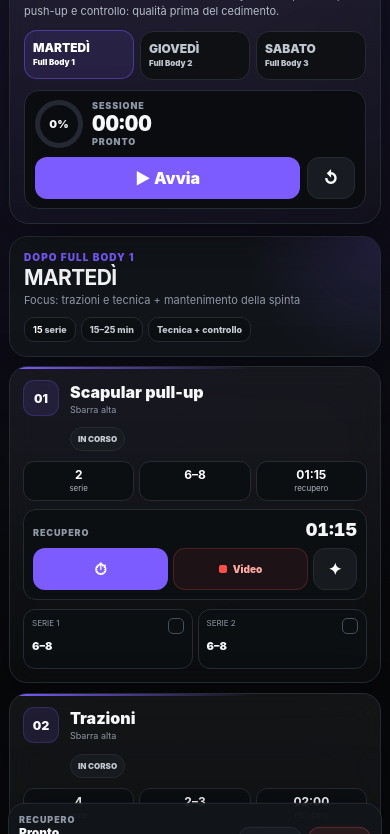
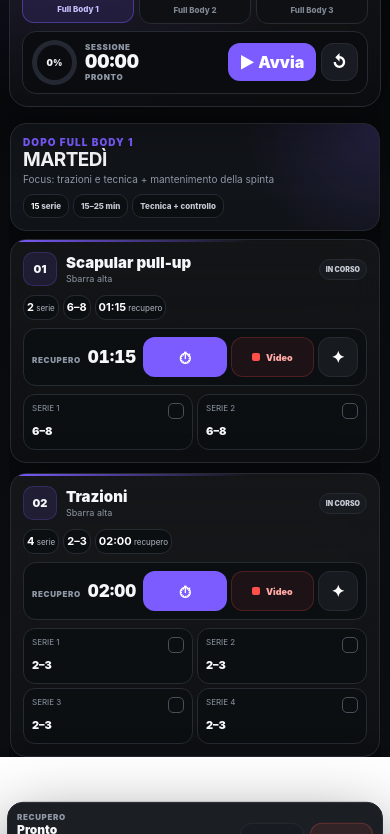
Before and after one commit to dailyfix533-jpg/bodyweight-lab, a plain HTML site: page index.html in a window 390 px wide. Shown: the part 87-921 px from the top of the page. After the commit the page ends 844 px from the top, so only its background shows below. Drawn offline with Linux system fonts and the light colour scheme.

Commit message:
Redesign mobile scrolling and spacing

```diff
--- a/index.html
+++ b/index.html
@@ -18,63 +18,72 @@
 .toast{position:fixed;top:12px;left:50%;transform:translate(-50%,-150%);z-index:80;background:#171b21;border:1px solid var(--line);padding:10px 13px;border-radius:12px;font-size:11px;font-weight:900;transition:.3s var(--ease)}.toast.on{transform:translate(-50%,0)}
 .install{display:none;align-items:center;gap:9px;margin-top:10px;padding:9px 11px;border-radius:15px}.install.on{display:flex}.install span{flex:1;color:#c1c7d0;font-size:10px}.install b{display:block;color:#fff;font-size:11px}
 @media(max-width:650px){
-.hero{position:relative;top:auto;margin-bottom:12px;padding:14px;border-radius:20px}
-.hero .sub{font-size:11px;line-height:1.42;max-width:none}
-h1{font-size:24px;line-height:1.08;letter-spacing:-.03em}
-.eyebrow{font-size:9px}
-.tabs{gap:6px;margin-top:12px}
-.tab{min-width:0;padding:10px 8px;border-radius:13px;font-size:12px;line-height:1.15}
-.tab small{display:block;font-size:8px;margin-top:3px;line-height:1.2}
-.session{grid-template-columns:48px 1fr;gap:9px;padding:9px 10px;border-radius:15px}
-.ring{width:48px;height:48px}
-.time{font-size:21px}
-.session .controls{grid-column:1/-1;display:grid;grid-template-columns:1fr 48px;gap:7px}
-.session .btn{width:100%;min-height:42px}
-.day{margin:12px 0 9px;padding:14px;border-radius:18px}
-.day h2{font-size:21px;line-height:1.1}
-.day p{font-size:11px;line-height:1.42}
-.stats{margin-top:9px;gap:5px}
-.stat{padding:6px 8px;font-size:9px}
-.ex{padding:13px;border-radius:18px}
-.head{grid-template-columns:36px minmax(0,1fr)}
-.num{width:36px;height:36px;border-radius:11px}
-.name{font-size:16px;line-height:1.25;overflow-wrap:normal;word-break:normal}
-.equip{font-size:9px;line-height:1.25;white-space:normal}
-.status{grid-column:2;justify-self:start;font-size:8px;padding:6px 7px}
-.body{grid-template-columns:1fr;gap:9px;margin-top:10px}
-.pills{display:grid;grid-template-columns:repeat(3,minmax(0,1fr));gap:5px}
-.pill{min-width:0;text-align:center;padding:7px 4px;font-size:8px;line-height:1.15;white-space:normal}
-.pill b{display:block;font-size:12px;line-height:1.05;margin-bottom:2px}
-.rest{flex-direction:column;align-items:stretch;gap:8px;padding:9px}
-.rest>div:first-child{display:flex;align-items:baseline;justify-content:space-between;gap:8px}
-.restt{font-size:18px}
-.rest .actions{display:grid;grid-template-columns:minmax(0,1fr) minmax(0,1fr) 44px;gap:5px;width:100%;margin:0}
-.rest .actions .btn,.rest .actions .video,.rest .actions .more{min-height:42px;height:42px}
-.rest .actions .btn{padding:8px 9px}
-.video{padding:9px 8px;justify-content:center;white-space:nowrap;font-size:10px}
-.more{padding:8px 0}
-.sets{grid-template-columns:repeat(2,minmax(0,1fr));gap:5px}
-.set{min-height:60px;padding:8px}
+html,body{height:100%;overflow:hidden}
+body{overscroll-behavior:none}
+.app{height:100svh;max-width:none;margin:0;padding:8px 9px 0;display:flex;flex-direction:column;overflow:hidden}
+.hero{position:relative;top:auto;flex:0 0 auto;margin:0 0 8px;padding:12px;border-radius:19px}
+.hero .sub{display:none}
+.eyebrow{font-size:8px;letter-spacing:.12em}
+h1{font-size:21px;line-height:1.06;margin:4px 0 9px}
+.tabs{gap:5px;margin-top:0}
+.tab{min-width:0;padding:9px 6px;border-radius:12px;text-align:center;font-size:11px;line-height:1.05;white-space:normal}
+.tab small{display:block;margin-top:5px;font-size:8px;line-height:1;font-weight:800;color:#7f8793}
+.tab.active small{color:#c8c1ff}
+.session{margin-top:7px;grid-template-columns:45px minmax(0,1fr) auto;gap:8px;padding:8px 9px;border-radius:14px}
+.ring{width:45px;height:45px}
+.ring span{font-size:9px}
+.time{font-size:19px;line-height:1.05}
+.label{font-size:8px;letter-spacing:.08em}
+.session .controls{grid-column:auto;display:flex;gap:5px}
+.session .btn{min-height:38px;width:auto;flex:initial;padding:8px 10px}
+.session .btn.primary{min-width:88px}
+.scroll-area{flex:1;min-height:0;overflow-y:auto;overflow-x:hidden;overscroll-behavior:contain;-webkit-overflow-scrolling:touch;padding:0 1px calc(128px + env(safe-area-inset-bottom));scrollbar-width:none}
+.scroll-area::-webkit-scrollbar{display:none}
+.day{margin:8px 0 8px;padding:12px;border-radius:16px}
+.day h2{font-size:19px;line-height:1.05;margin:2px 0 3px}
+.day p{font-size:10px;line-height:1.35}
+.stats{gap:4px;margin-top:8px}
+.stat{padding:6px 7px;font-size:8px}
+.ex{padding:12px;border-radius:16px}
+.head{grid-template-columns:34px minmax(0,1fr) auto;align-items:center;gap:9px}
+.num{width:34px;height:34px;border-radius:10px;font-size:11px}
+.name{font-size:15px;line-height:1.22;overflow-wrap:break-word}
+.equip{font-size:9px;line-height:1.2}
+.status{grid-column:auto;justify-self:end;font-size:7px;padding:5px 6px;white-space:nowrap}
+.body{grid-template-columns:1fr;gap:8px;margin-top:9px}
+.pills{grid-template-columns:repeat(3,minmax(0,1fr));gap:4px}
+.pill{padding:6px 3px;font-size:8px;line-height:1.05;white-space:normal}
+.pill b{font-size:11px;line-height:1}
+.rest{padding:8px;gap:7px}
+.rest>div:first-child{display:flex;align-items:baseline;justify-content:space-between;gap:7px}
+.restt{font-size:17px}
+.rest .actions{display:grid;grid-template-columns:minmax(0,1fr) minmax(0,1fr) 40px;gap:4px;width:100%;margin:0}
+.rest .actions .btn,.rest .actions .video,.rest .actions .more{min-height:40px;height:40px}
+.video{justify-content:center;padding:8px 6px;font-size:9px;white-space:nowrap}
+.more{padding:7px 0}
+.sets{grid-template-columns:repeat(2,minmax(0,1fr));gap:4px}
+.set{min-height:56px;padding:8px}
 .settop{font-size:8px}
 .setv{font-size:11px}
 .ex.open .instructions{max-height:220px}
-.ibox{font-size:10.5px;line-height:1.5;padding:9px}
-.section{margin-top:10px;padding:13px;border-radius:18px}
-.section h3{font-size:14px;margin-bottom:8px}
-table{font-size:10px}
-th,td{padding:7px 3px}
-textarea{min-height:82px;font-size:12px}
-.sheet{bottom:calc(10px + env(safe-area-inset-bottom));width:min(700px,calc(100% - 16px));padding:10px;border-radius:17px}
-.sheet .big{font-size:27px}
-.app{padding:12px 9px calc(132px + env(safe-area-inset-bottom))}
+.ibox{font-size:10px;line-height:1.45;padding:9px}
+.section{margin-top:9px;padding:12px;border-radius:16px}
+.section h3{font-size:13px;margin-bottom:7px}
+table{font-size:9px}
+th,td{padding:6px 2px}
+textarea{min-height:78px;font-size:11px}
+.sheet{bottom:calc(8px + env(safe-area-inset-bottom));width:calc(100% - 14px);padding:9px;border-radius:16px}
+.sheet .big{font-size:26px}
 }
-@media(max-width:370px){
-.tabs{grid-template-columns:1fr 1fr 1fr}
-.tab{font-size:11px;padding:9px 6px}
-.tab small{font-size:7px}
-.pill{font-size:7.5px}
-.pill b{font-size:11px}
-.video{font-size:9px}
+@media(max-width:380px){
+.app{padding-left:7px;padding-right:7px}
+.hero{padding:11px}
+h1{font-size:20px}
+.tab{font-size:10px;padding:8px 4px}
+.tab small{font-size:7px;margin-top:4px}
+.session{grid-template-columns:42px minmax(0,1fr) auto;gap:6px}
+.ring{width:42px;height:42px}
+.session .btn.primary{min-width:76px;padding:8px}
 }
 </style></head>
 <body><div class="app">
@@ -83,7 +92,7 @@ textarea{min-height:82px;font-size:12px}
 <div class="session"><div class="ring" id="ring" style="--p:0%"><span>0%</span></div><div><div class="label">Sessione</div><div class="time" id="clock">00:00</div><div class="label" id="state">Pronto</div></div><div class="controls"><button class="btn primary" id="play" onclick="session()">▶ Avvia</button><button class="btn" onclick="resetSession()">↺</button></div></div>
 <div class="install glass" id="install"><span><b>Installa Bodyweight Lab</b>Portala sulla schermata Home.</span><button class="btn primary" id="installBtn">Installa</button><button class="btn" id="installClose">✕</button></div>
 </header>
-<main id="main"></main>
+<div class="scroll-area"><main id="main"></main>
 <section class="section glass"><h3>Progresso del giorno</h3><div class="bar"><span id="pbar"></span></div><div class="progt"><span>Serie completate</span><b id="pct">0%</b></div></section>
 <section class="section glass"><h3>Progressione trazioni</h3><table><tr><th>Settimana</th><th>Esempio</th><th>Focus</th></tr><tr><td>1</td><td>2–2–2–2</td><td>partenza facile</td></tr><tr><td>2</td><td>3–2–2–2</td><td>+1 rep totale</td></tr><tr><td>3</td><td>3–3–2–2</td><td>tecnica pulita</td></tr><tr><td>4</td><td>3–3–3–2</td><td>progressione</td></tr></table></section>
 <section class="section glass"><h3>Note</h3><textarea id="notes" placeholder="Come sono andate trazioni, push-up, recupero..."></textarea><div class="actions"><button class="btn primary" onclick="saveNotes()">💾 Salva</button><button class="btn" onclick="clearAll()">Azzera spunte</button></div></section>
```
